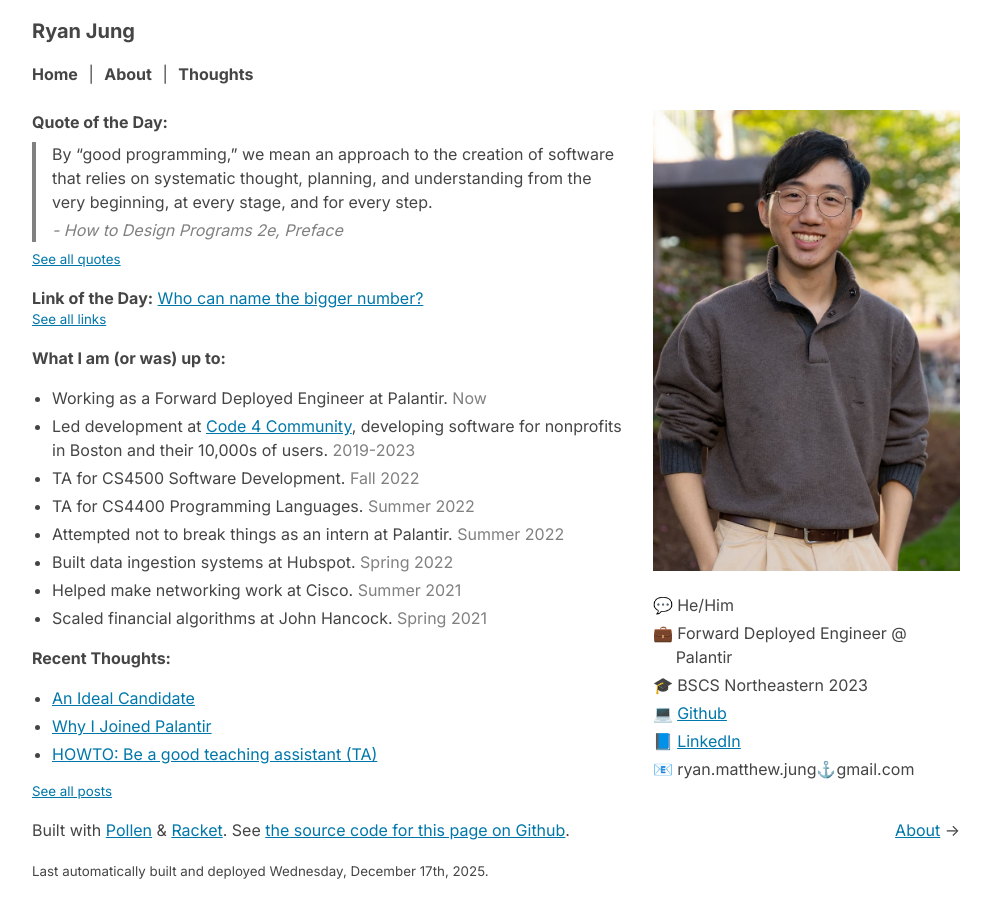
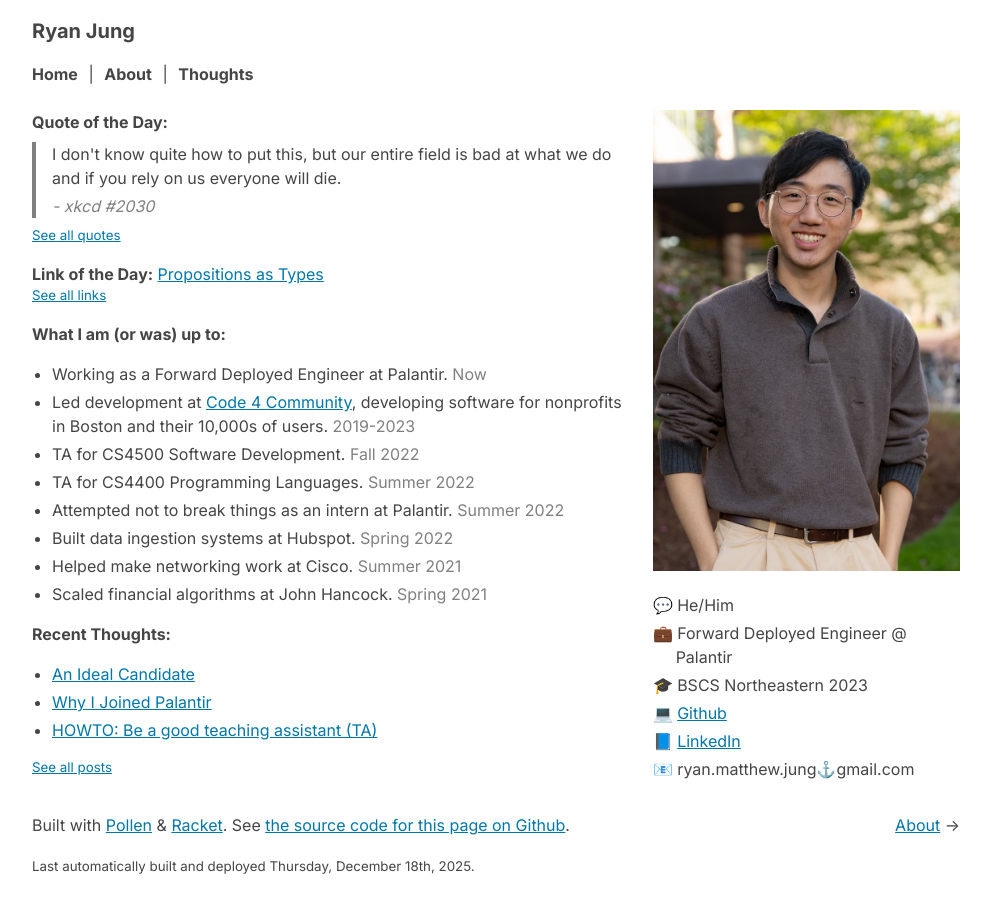
Before and after one commit to rymaju/pollen-ryanjung.dev, a plain HTML site: page index.html in a window 1280 px wide. Shown: the whole page, without its empty margins (144-1135 px from the left). Drawn offline with Linux system fonts and the light colour scheme.

Commit message:
Deploying to gh-pages from @ rymaju/pollen-ryanjung.dev@a0421ef2e1d9c6aee26527069a8cf80bea2c0106 🚀

```diff
--- a/index.html
+++ b/index.html
@@ -45,11 +45,11 @@
         </header>
         <main>
           <root><div class="two-column-container"><section class="column-1"><section style="margin-bottom:1em;"><strong>Quote of the Day:</strong>
-<blockquote>By “good programming,” we mean an approach to the creation of software that relies on systematic thought, planning, and understanding from the very beginning, at every stage, and for every step. <em>- How to Design Programs 2e, Preface</em></blockquote>
+<blockquote>I don't know quite how to put this, but our entire field is bad at what we do and if you rely on us everyone will die. <em>- xkcd #2030</em></blockquote>
 <small style="display:block;"><a href="/thoughts/quotes.html">See all quotes</a></small></section>
 
 <section style="margin-bottom:1em;"><strong>Link of the Day:</strong>
-<a href="https://www.scottaaronson.com/writings/bignumbers.html">Who can name the bigger number?</a>
+<a href="https://www.youtube.com/watch?v=IOiZatlZtGU">Propositions as Types</a>
 <small style="display:block;"><a href="/thoughts/links.html">See all links</a></small></section>
 
 <section><strong>What I am (or was) up to:</strong>
@@ -87,7 +87,7 @@
           </p>
           <p>
             <small>
-              Last automatically built and deployed Wednesday, December 17th, 2025.
+              Last automatically built and deployed Thursday, December 18th, 2025.
             </small>
           </p>
         </footer>
```
Also changed, not shown: about.html (+1 -1 lines), thoughts/an-ideal-candidate.html (+1 -1 lines), thoughts/howto-ta.html (+1 -1 lines), thoughts/index.html (+1 -1 lines), thoughts/links.html (+1 -1 lines), thoughts/pollen.html (+1 -1 lines), thoughts/quotes.html (+1 -1 lines), thoughts/why-palantir.html (+1 -1 lines).
